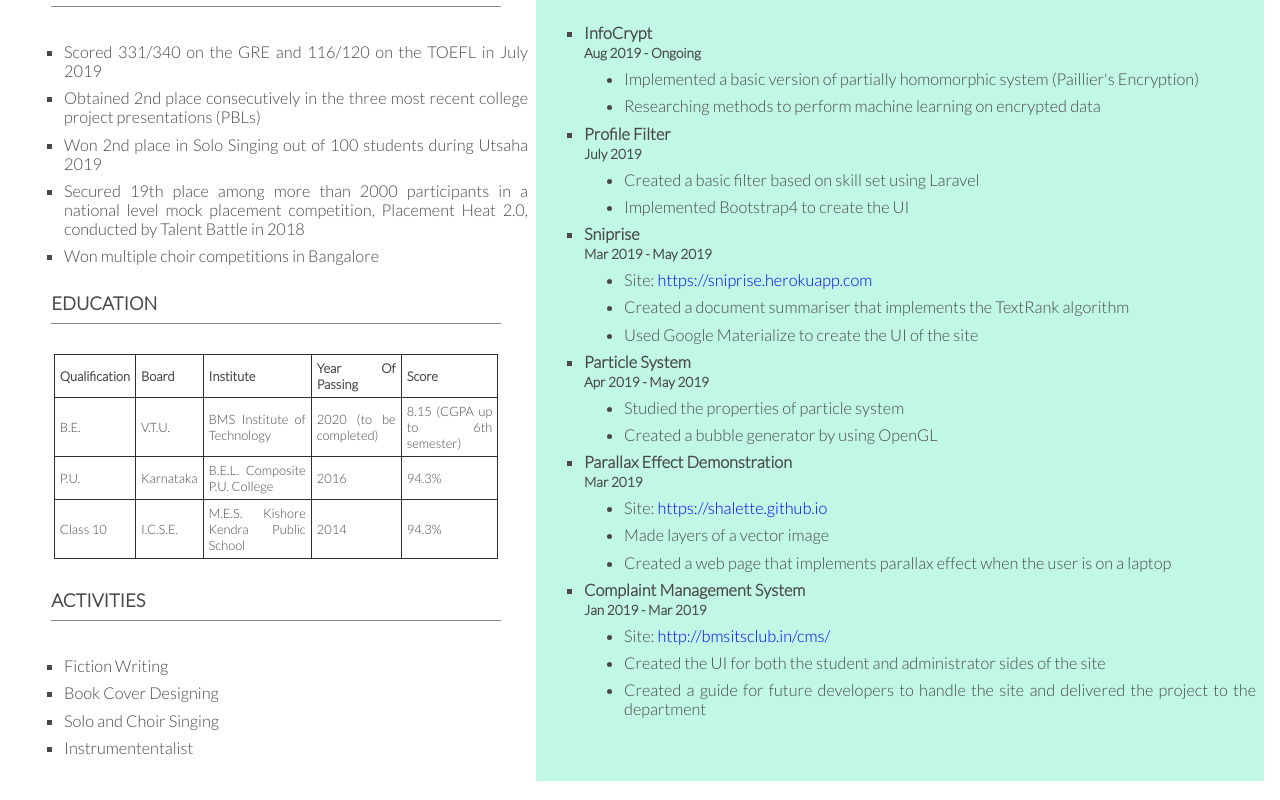
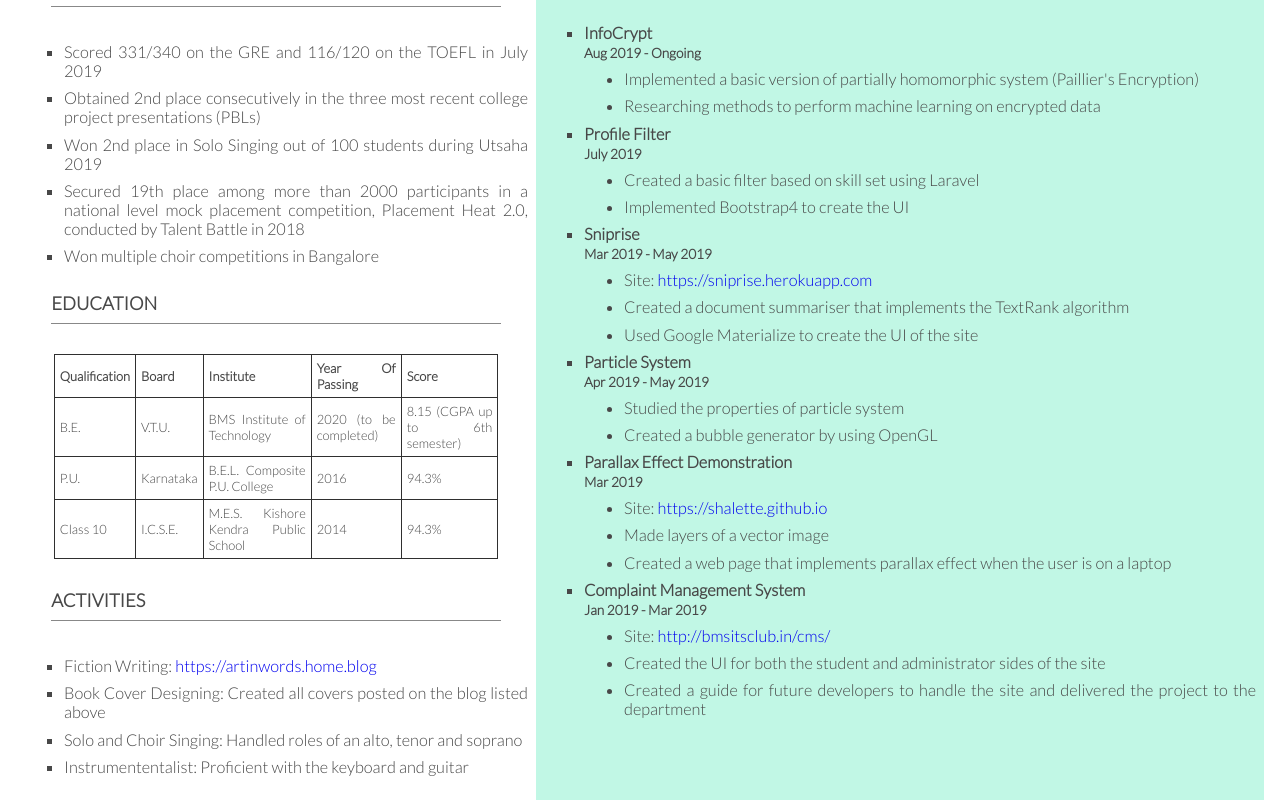
Before and after one commit to Shalette/react-resume, a React (Create React App) app: page / in a window 1280 px wide. Shown: the part 1017-1817 px from the top of the page. Built offline with nearby package versions, Linux system fonts and the light colour scheme.

Commit message:
make it better

```diff
--- a/src/App.js
+++ b/src/App.js
@@ -254,10 +254,10 @@ export default function App() {
 
       <Heading>Activities</Heading>
       <ListMain>
-        <ListItem>Fiction Writing</ListItem>
-        <ListItem>Book Cover Designing</ListItem>
-        <ListItem>Solo and Choir Singing</ListItem>
-        <ListItem>Instrumententalist</ListItem>
+        <ListItem>Fiction Writing: <Link href="https://artinwords.home.blog/">https://artinwords.home.blog</Link></ListItem>
+        <ListItem>Book Cover Designing: Created all covers posted on the blog listed above</ListItem>
+        <ListItem>Solo and Choir Singing: Handled roles of an alto, tenor and soprano</ListItem>
+        <ListItem>Instrumententalist: Proficient with the keyboard and guitar</ListItem>
       </ListMain>
       </Grid>
 
```
